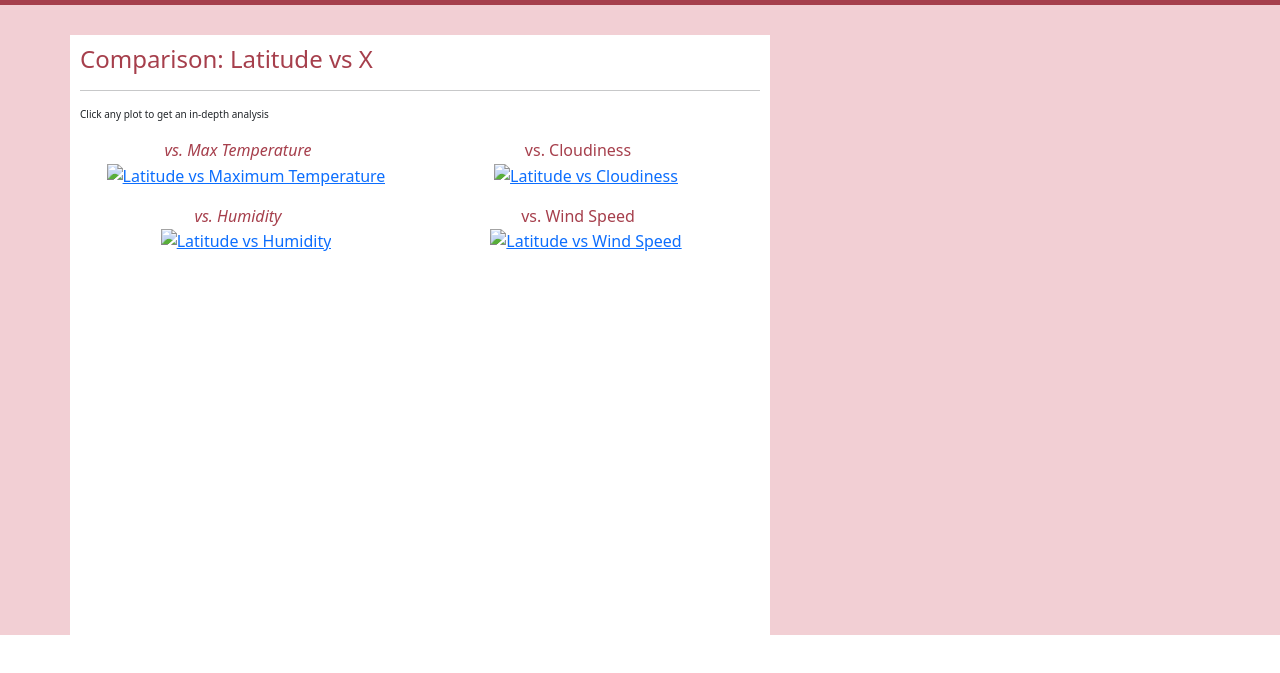
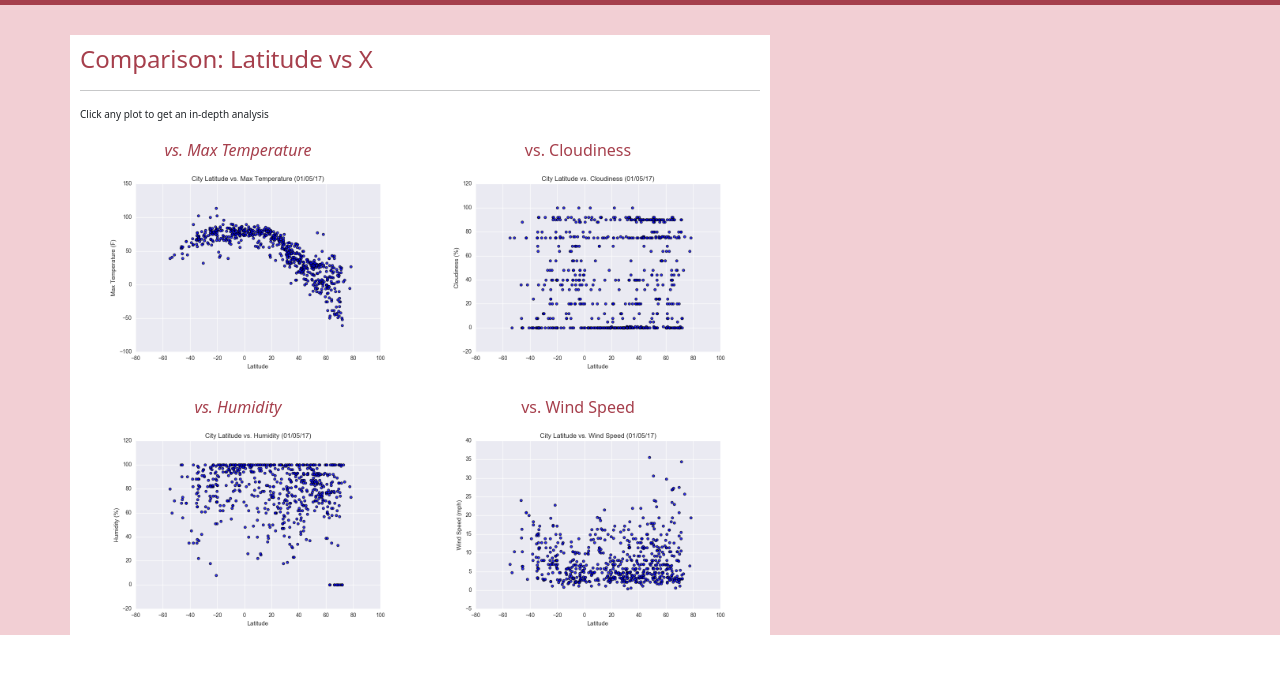
Before and after one commit to pramodphilip/pramodphilip, a plain HTML site: page web-design-hw/Comparisons/index.html in a window 1280 px wide. Shown: the part 75-748 px from the top of the page. Drawn offline with nearby package versions, Linux system fonts and the light colour scheme; files that its build step writes are made by us from their sources.

Commit message:
fixed cloudiness and comparison pages, images would not show

```diff
--- a/web-design-hw/Comparisons/index.html
+++ b/web-design-hw/Comparisons/index.html
@@ -65,14 +65,14 @@
                   <figure class="comparison">
                     <figcaption id="maroon"><em>vs. Max Temperature</em></figcaption>
                     <a href="../vsMaxTemp/index.html">
-                      <img class="fig-size-right-comp responsive" style="margin-left:1em" src="Resources/assets/images/Fig1.png" alt="Latitude vs Maximum Temperature">
+                      <img class="fig-size-right-comp responsive" style="margin-left:1em" src="../Resources/assets/images/Fig1.png" alt="Latitude vs Maximum Temperature">
                     </a>
                   </figure>
 
                   <figure class="comparison">
                     <figcaption id="maroon"><em>vs. Humidity</em></figcaption>
                       <a href="../vsHumidity/index.html">
-                        <img class="fig-size-right-comp responsive" style="margin-left:1em" src="Resources/assets/images/Fig2.png" alt="Latitude vs Humidity">
+                        <img class="fig-size-right-comp responsive" style="margin-left:1em" src="../Resources/assets/images/Fig2.png" alt="Latitude vs Humidity">
                       </a>
                   </figure>
                 </div>
@@ -81,14 +81,14 @@
                   <figure class="comparison">
                     <figcaption id="maroon">vs. Cloudiness</figcaption>
                       <a href="../vsCloudiness/index.html">
-                        <img class="fig-size-right-comp responsive" style="margin-left:1em" src="Resources/assets/images/Fig3.png" alt="Latitude vs Cloudiness">
+                        <img class="fig-size-right-comp responsive" style="margin-left:1em" src="../Resources/assets/images/Fig3.png" alt="Latitude vs Cloudiness">
                       </a>
                   </figure>
 
                   <figure class="comparison">
                     <figcaption id="maroon">vs. Wind Speed</figcaption>
                       <a href="../vsWindSpeed/index.html">
-                        <img class="fig-size-right-comp responsive" style="margin-left:1em" src="Resources/assets/images/Fig4.png" alt="Latitude vs Wind Speed">
+                        <img class="fig-size-right-comp responsive" style="margin-left:1em" src="../Resources/assets/images/Fig4.png" alt="Latitude vs Wind Speed">
                       </a>
                   </figure>
                 </div>
```
Also changed, not shown: web-design-hw/vsCloudiness/index.html (+1 -1 lines).
